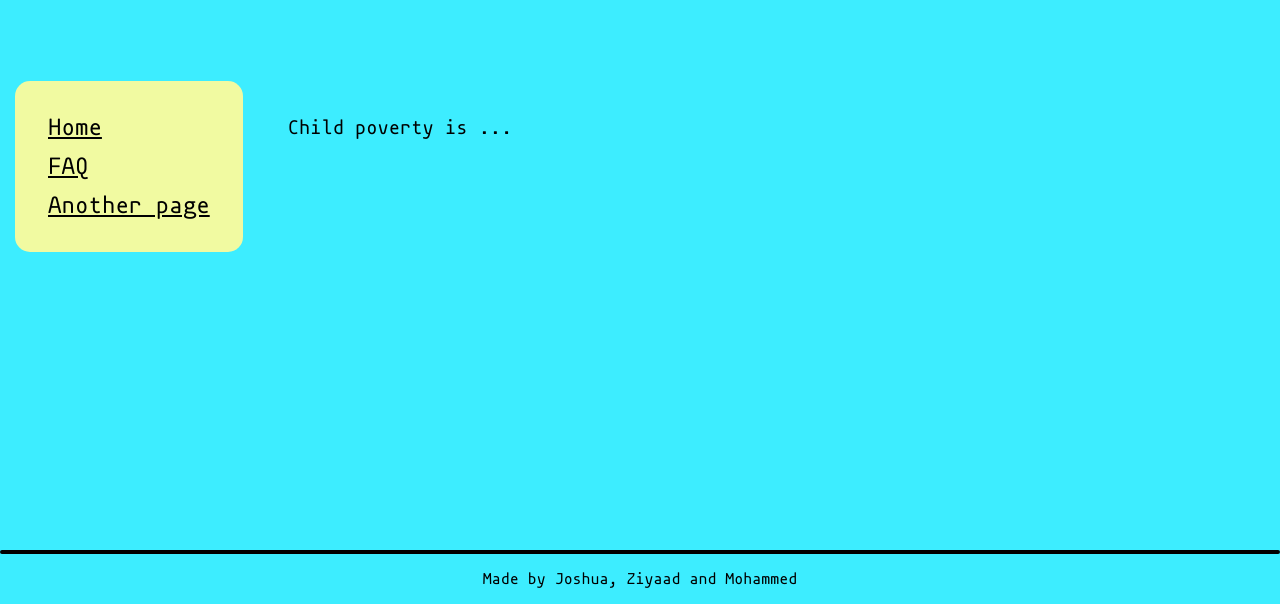
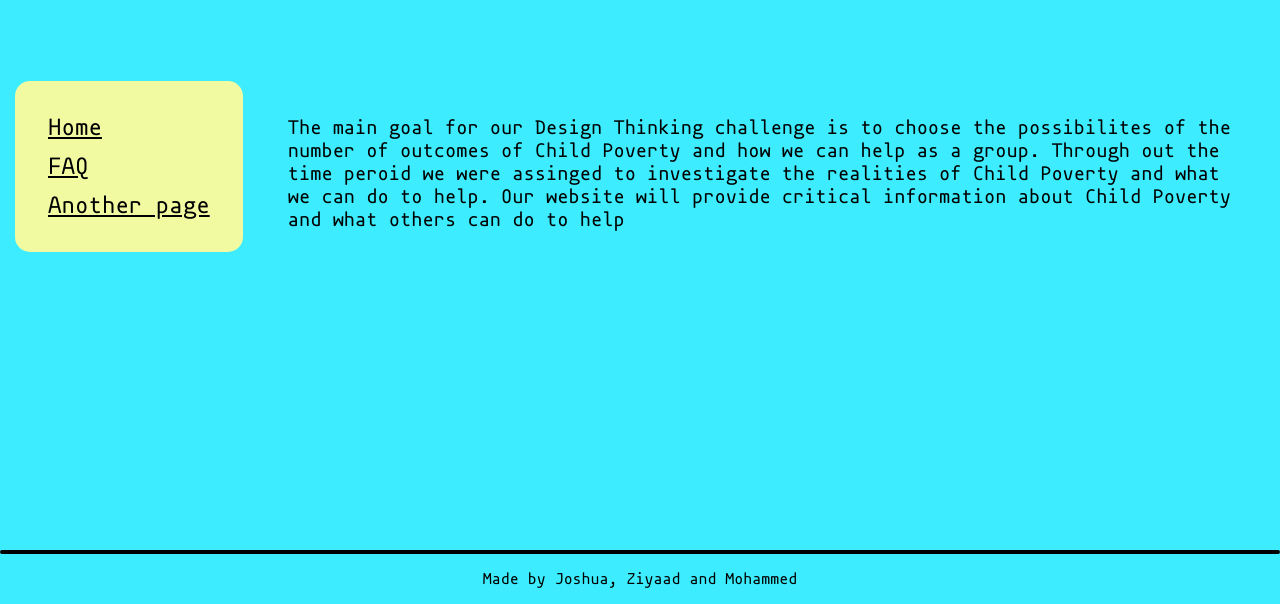
Before and after one commit to st22112/child-poverty, a plain HTML site: page index.html in a window 1280 px wide. Shown: the part 196-800 px from the top of the page. Drawn offline with Linux system fonts and the light colour scheme.

Commit message:
Update index.html

```diff
--- a/index.html
+++ b/index.html
@@ -24,7 +24,10 @@
 				</div>
 
 				<div class="stuff">
-					<p>Child poverty is ...</p>
+					<p>The main goal for our Design Thinking challenge is to choose the possibilites of the number of outcomes
+					of Child Poverty and how we can help as a group. Through out the time peroid we were assinged to investigate the
+					realities of Child Poverty and what we can do to help. Our website will provide critical information about Child Poverty
+					and what others can do to help</p>
 				</div>
 			</div>
 			<div class="programmingSocks">
```
